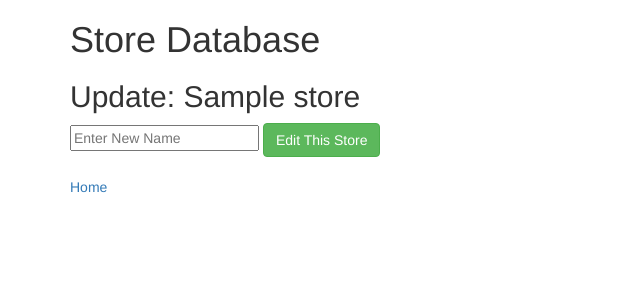
After one commit to GStewartN/omgshoes, a PHP site: template views/edit_store.html.twig in a window 1280 px wide. The commit adds this page. Shown: the top 300 px of the page, without its empty margins (0-640 px from the left). Run offline with PHP 8.4, Linux system fonts and the light colour scheme; the template is opened without the code that fills it: most values are stand-ins (such as "Sample title", 1, 10 or a date in 2020); some libraries are stand-ins or nearby versions.

Commit message:
add edit store template and route

```diff
--- a/app/app.php
+++ b/app/app.php
@@ -40,6 +40,11 @@
         return $app['twig']->render('store.html.twig', array('store' => $store));
     });
 
+    $app->get('/stores/{id}/edit', function($id) use ($app) {
+        $store = Store::find($id);
+        return $app['twig']->render('edit_store.html.twig', array('store' => $store));
+    });
+
     return $app;
 
 ?>
--- /dev/null
+++ b/views/edit_store.html.twig
@@ -0,0 +1,25 @@
+<!DOCTYPE html>
+<html>
+  <head>
+    <link href='https://maxcdn.bootstrapcdn.com/bootstrap/3.3.7/css/bootstrap.min.css' rel='stylesheet' type='text/css'>
+    <title>Shoe Store DB</title>
+  </head>
+  <body>
+    <div class="container">
+      <div class="jumborton">
+        <h1>Store Database</h1>
+      </div>
+      <h2>Update: {{ store.getName }}</h2>
+
+      <form action="/stores/{{ store.getId }}" method="post">
+        <input name="_method" type="hidden" value="patch">
+        <input name="store_id" type="hidden" value="{{ store.getId }}">
+
+        <input placeholder="Enter New Name" type="text" name="new_name" required>
+        <button type="submit" class="btn btn-success">Edit This Store</button>
+      </form>
+      </br>
+      <a href="/">Home</a>
+    </div>
+  </body>
+</html>
```
